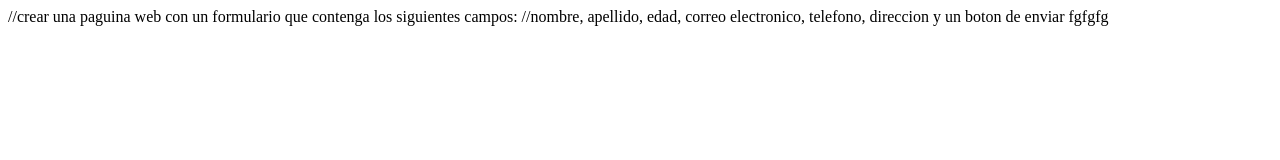
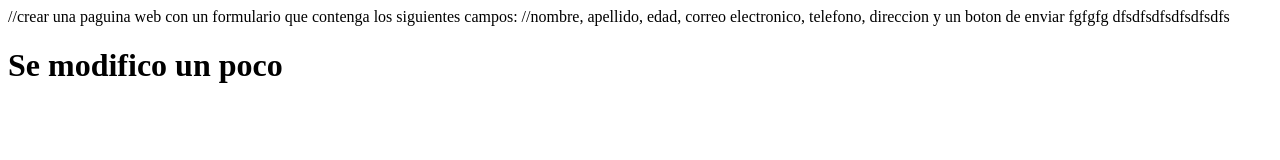
Before and after one commit to Josu-F1/miproyecto, a plain HTML site: page index.html in a window 1280 px wide. Drawn offline with Linux system fonts and the light colour scheme.

Commit message:
Se agrega algo ahi

```diff
--- a/index.html
+++ b/index.html
@@ -3,5 +3,6 @@
 <!DOCTYPE html>
 <html lang="es">
 fgfgfg
-
+dfsdfsdfsdfsdfsdfs
+<h1>Se modifico un poco </h1>
 </html>
```
